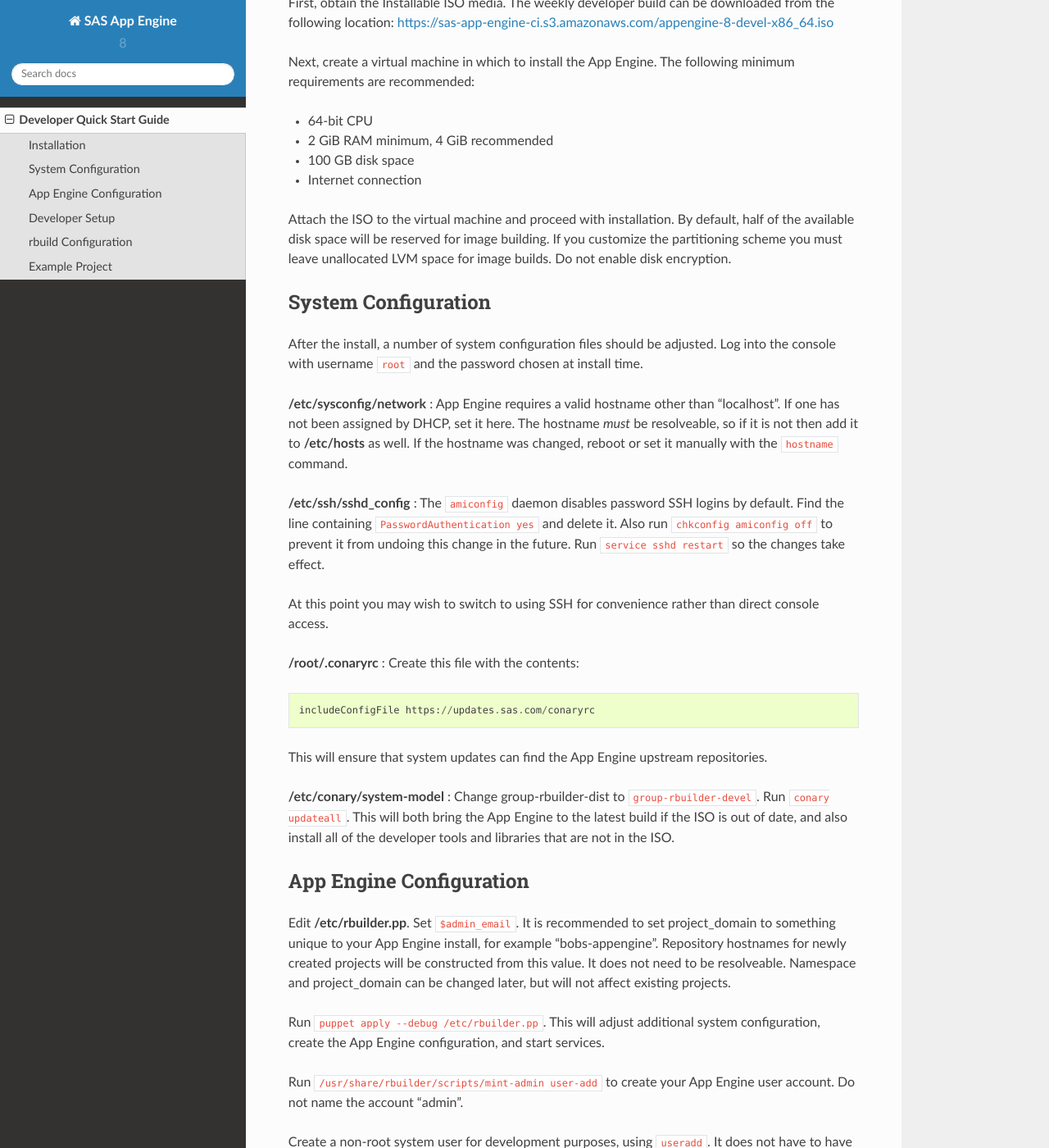
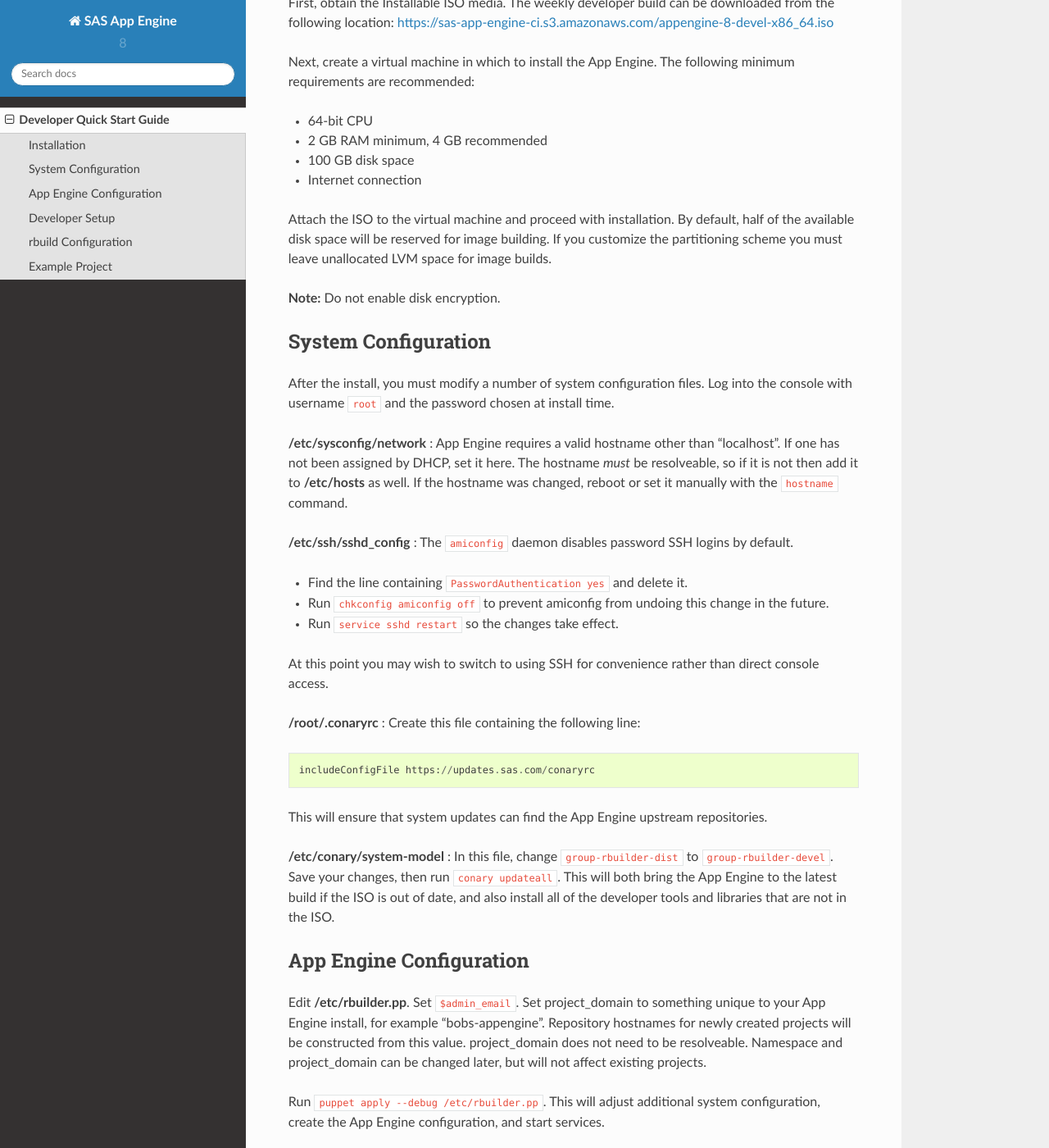
Before and after one commit to sassoftware/appengine, a Sphinx documentation site: the page built from docs/quickstart.rst, in a window 1280 px wide and 1400 px high, scrolled down 296 px. Shown: the whole window at 82% size. Built offline with Sphinx 7.4.7 and the Read the Docs theme 2.0.0, drawn with Linux system fonts in a browser that asks for light colours; some of the changed text lies outside the part shown.

Commit message:
Edits to quickstart guide

```diff
--- a/docs/quickstart.rst
+++ b/docs/quickstart.rst
@@ -15,19 +15,21 @@
 The following minimum requirements are recommended:
 
 * 64-bit CPU
-* 2 GiB RAM minimum, 4 GiB recommended
+* 2 GB RAM minimum, 4 GB recommended
 * 100 GB disk space
 * Internet connection
 
 Attach the ISO to the virtual machine and proceed with installation.
 By default, half of the available disk space will be reserved for image
 building. If you customize the partitioning scheme you must leave unallocated
-LVM space for image builds. Do not enable disk encryption.
+LVM space for image builds.
+
+**Note:** Do not enable disk encryption.
 
 System Configuration
 ====================
 
-After the install, a number of system configuration files should be adjusted.
+After the install, you must modify a number of system configuration files.
 Log into the console with username ``root`` and the password chosen at install
 time.
 
@@ -38,42 +40,49 @@
 command.
 
 **/etc/ssh/sshd_config** : The ``amiconfig`` daemon disables password SSH logins
-by default. Find the line containing ``PasswordAuthentication yes`` and delete
-it. Also run ``chkconfig amiconfig off`` to prevent it from undoing this change
-in the future. Run ``service sshd restart`` so the changes take effect.
+by default.
+
+* Find the line containing ``PasswordAuthentication yes`` and delete it.
+* Run ``chkconfig amiconfig off`` to prevent amiconfig from undoing this change
+  in the future.
+* Run ``service sshd restart`` so the changes take effect.
 
 At this point you may wish to switch to using SSH for convenience rather than
 direct console access.
 
-**/root/.conaryrc** : Create this file with the contents::
+**/root/.conaryrc** : Create this file containing the following line::
 
     includeConfigFile https://updates.sas.com/conaryrc
 
 This will ensure that system updates can find the App Engine upstream
 repositories.
 
-**/etc/conary/system-model** : Change group-rbuilder-dist to
-``group-rbuilder-devel``. Run ``conary updateall``. This will both bring the App
-Engine to the latest build if the ISO is out of date, and also install all of
-the developer tools and libraries that are not in the ISO.
+**/etc/conary/system-model** : In this file, change ``group-rbuilder-dist`` to
+``group-rbuilder-devel``. Save your changes, then run ``conary updateall``.
+This will both bring the App Engine to the latest build if the ISO is out of
+date, and also install all of the developer tools and libraries that are not in
+the ISO.
 
 App Engine Configuration
 ========================
 
-Edit **/etc/rbuilder.pp**. Set ``$admin_email``. It is recommended to set
-project_domain to something unique to your App Engine install, for example
-"bobs-appengine". Repository hostnames for newly created projects will be
-constructed from this value. It does not need to be resolveable. Namespace and
+Edit **/etc/rbuilder.pp**. Set ``$admin_email``. Set project_domain to
+something unique to your App Engine install, for example "bobs-appengine".
+Repository hostnames for newly created projects will be constructed from this
+value. project_domain does not need to be resolveable. Namespace and
 project_domain can be changed later, but will not affect existing projects.
 
 Run ``puppet apply --debug /etc/rbuilder.pp``. This will adjust additional
 system configuration, create the App Engine configuration, and start services.
 
 Run ``/usr/share/rbuilder/scripts/mint-admin user-add`` to create your
-App Engine user account. Do not name the account "admin".
+App Engine user account.
 
-Create a non-root system user for development purposes, using ``useradd``. It
-does not have to have the same name as the App Engine user created above.
+**Note:** Do not name the App Engine account "admin".
+
+Using ``useradd``, create a non-root system user account for development
+purposes. It does not have to have the same name as the App Engine user created
+above.
 
 Developer Setup
 ===============
```
Also changed, not shown: 1 other file.
